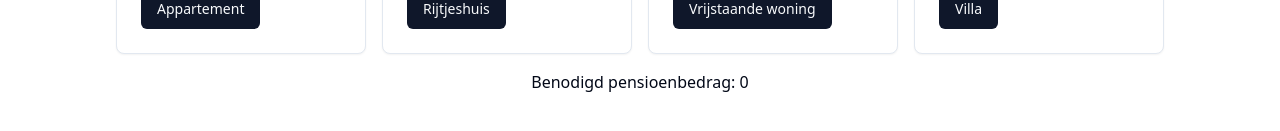
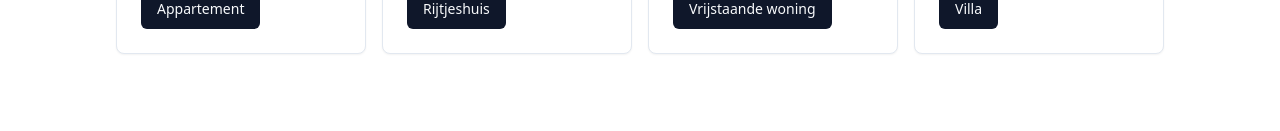
Before and after one commit to lemmenri/kps_hackaton, a Next.js app: page / in a window 1280 px wide. Both pictures are taken after a click on the button "Start game!". Shown: the part 473-604 px from the top of the page. Built offline with nearby package versions, Linux system fonts and the light colour scheme.

Commit message:
hid pensioenbedrag

```diff
--- a/src/components/ProfilePhase.tsx
+++ b/src/components/ProfilePhase.tsx
@@ -130,7 +130,7 @@ export default function ProfilePhase({ gotoNextPhase, getPensionValue }: Props)
             </h1>
             <div className='flex flex-col space-y-4 w-full items-center'>
                 <Question vraag={vragen[currentQuestion]} selectedAnswer={handleSelectAnswer} />
-                <p>Benodigd pensioenbedrag: {pensionValue}</p>
+                {/* <p>Benodigd pensioenbedrag: {pensionValue}</p> */}
             </div>
         </div>
     )
```
